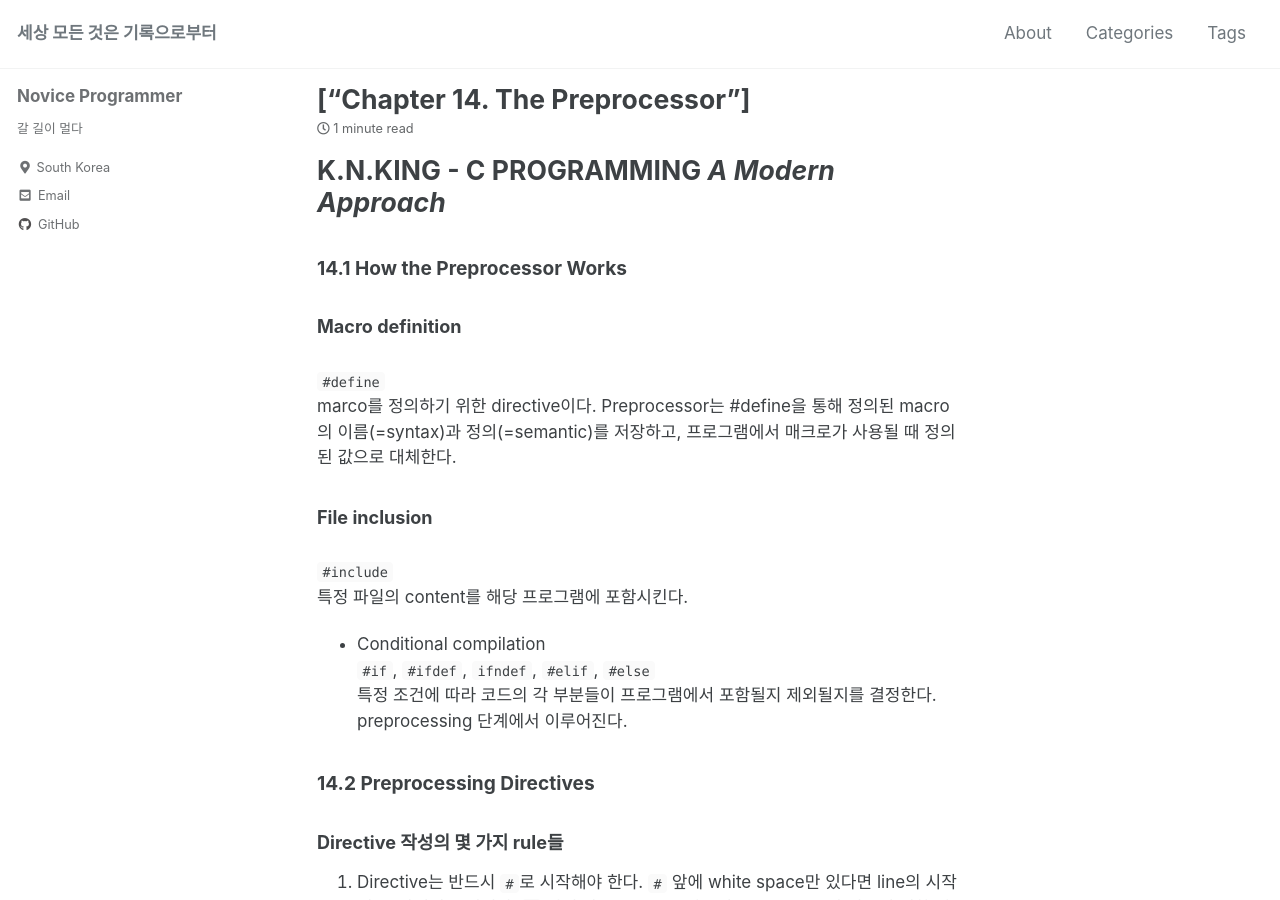
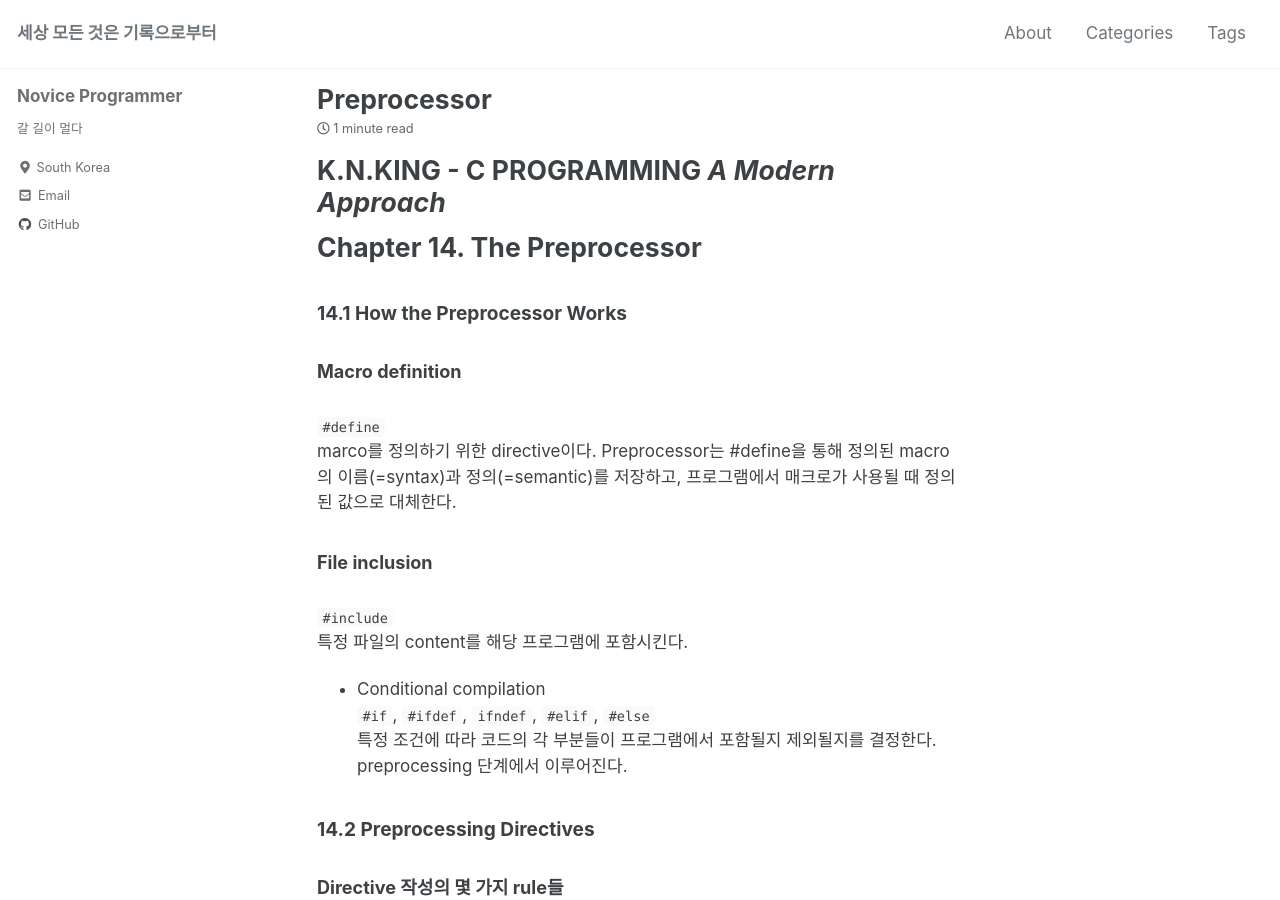
Before and after one commit to JuTaK97/JuTaK97.github.io, a Jekyll site: the page built from _posts/2022-03-10-Preprocessor.md, in a window 1280 px wide and 900 px high. Built offline with Jekyll 4.4.1, drawn with Linux system fonts in a browser that asks for light colours; cached includes are drawn as plain includes; part of the change alters nothing that is shown.

Commit message:
Update 2022-03-10-Preprocessor.md

````diff
--- a/_posts/2022-03-10-Preprocessor.md
+++ b/_posts/2022-03-10-Preprocessor.md
@@ -1,6 +1,4 @@
 ---
-title :
-  - Chapter 14. The Preprocessor
 categories :
   - C
 tags :
@@ -8,6 +6,7 @@ tags :
 last_modified_at: 2020-03-10T12:33:00-05:00
 ---
 # K.N.KING - C PROGRAMMING *A Modern Approach*
+# Chapter 14. The Preprocessor
 ### 14.1 How the Preprocessor Works
 #### Macro definition<br />
 ```#define``` <br />
````
